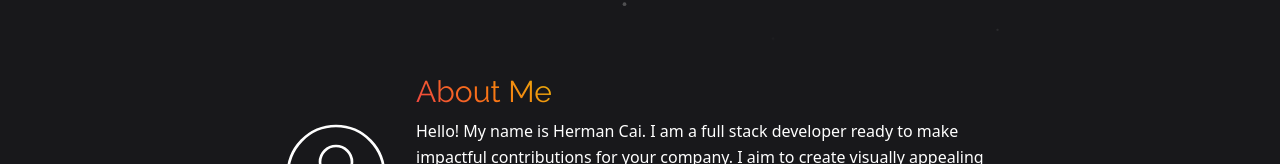
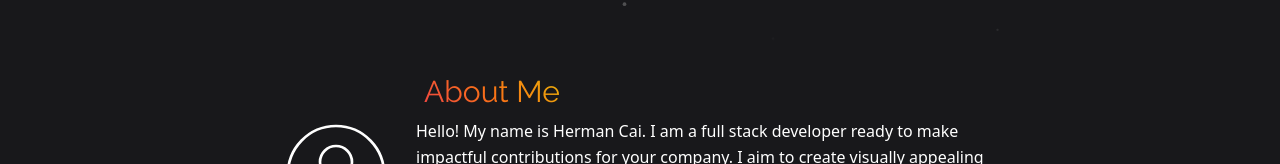
Before and after one commit to hermancai/portfolio, a Next.js app: page / in a window 1280 px wide. Shown: the part 758-922 px from the top of the page. Built offline with nearby package versions, Linux system fonts and the light colour scheme.

Commit message:
Fix section title responsiveness

```diff
--- a/components/SectionLayout.tsx
+++ b/components/SectionLayout.tsx
@@ -28,8 +28,8 @@ export default function SectionLayout({
                 </div>
                 <div className="flex flex-col gap-2 w-full">
                     <div className="flex flex-row items-center gap-2">
-                        {smallIcon}
-                        <p className="font-raleway text-3xl whitespace-nowrap text-transparent bg-clip-text bg-gradient-orange">
+                        <div>{smallIcon}</div>
+                        <p className="font-raleway text-3xl text-transparent bg-clip-text bg-gradient-orange">
                             {title}
                         </p>
                         <div className="ml-3 relative bottom-1">{button}</div>
```
